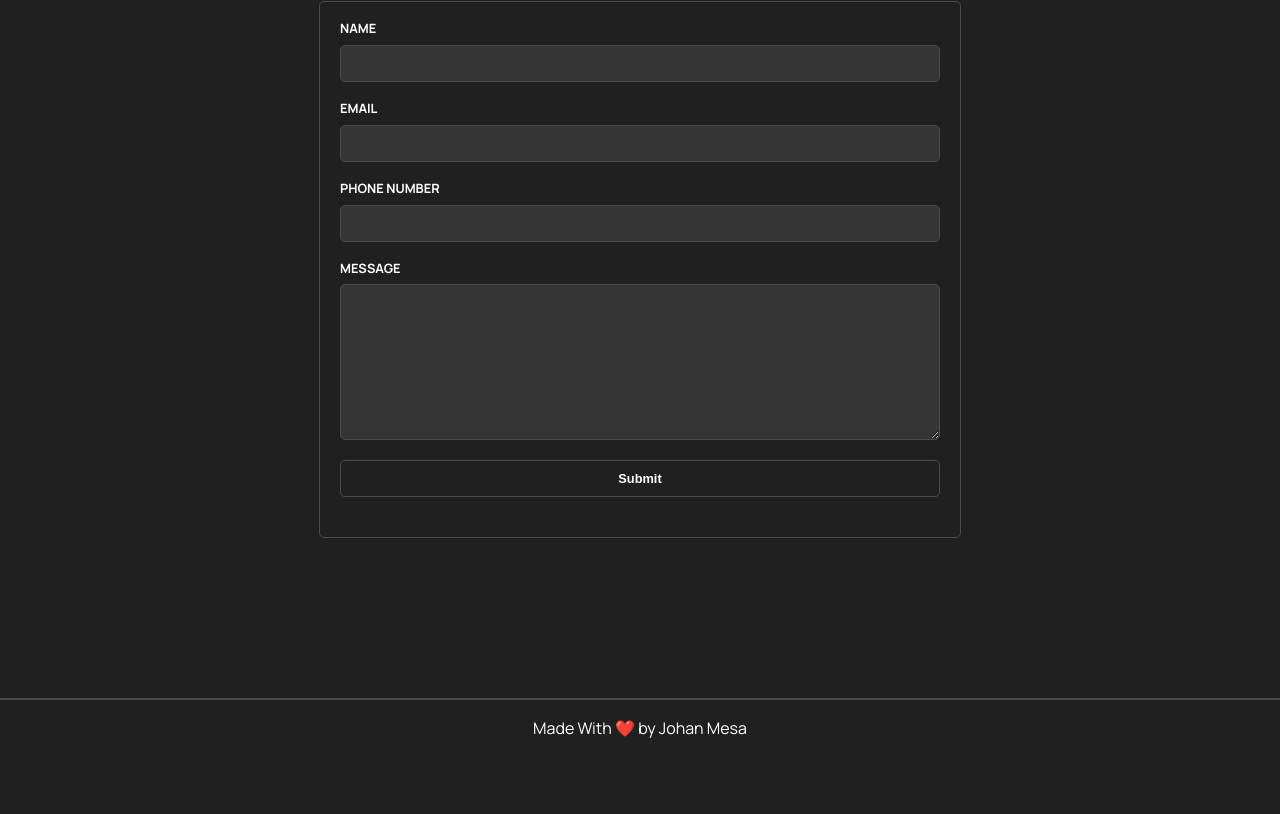
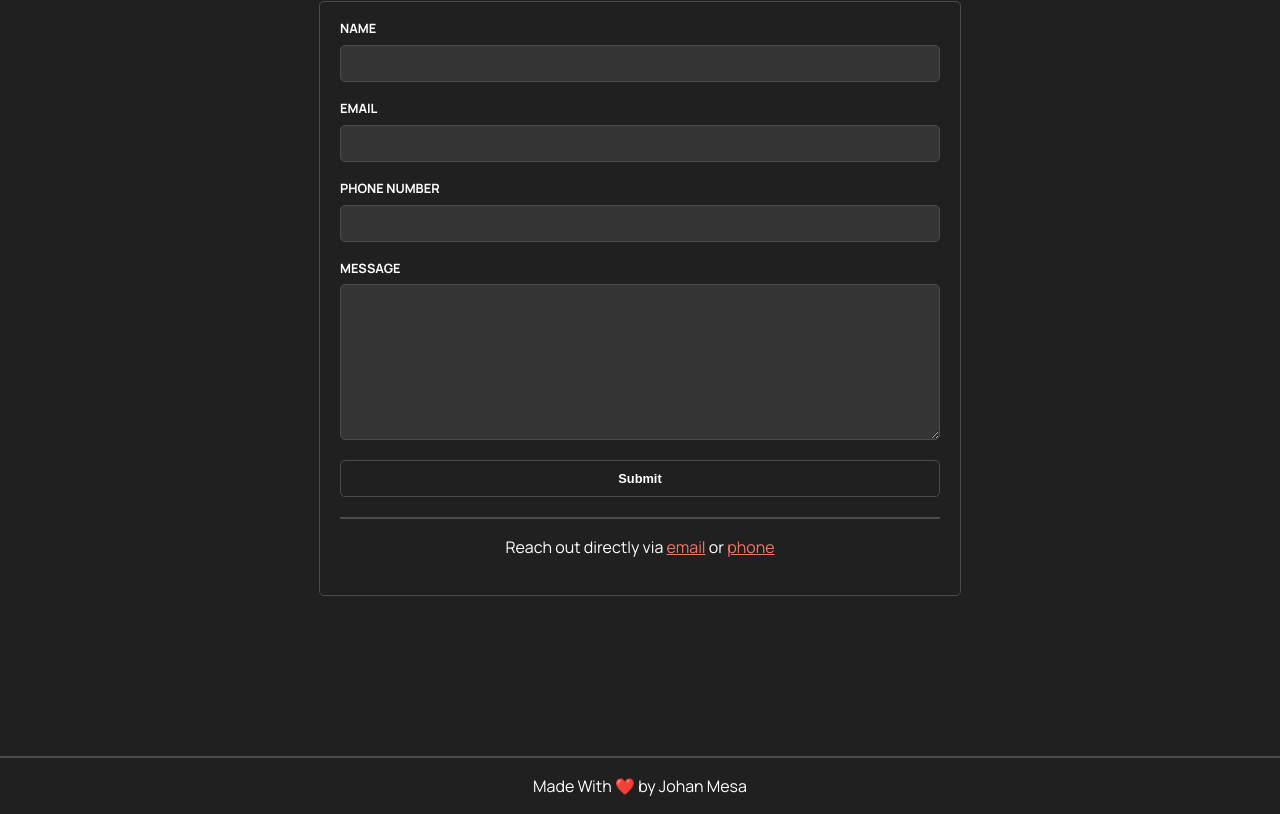
Before and after one commit to GravityCodes/portfolio, a React (Vite) app: page / in a window 1280 px wide. Shown: the part 2876-3690 px from the top of the page. Before the commit the page ends 3632 px from the top, so only its background shows below. Built offline with nearby package versions, Linux system fonts and the light colour scheme.

Commit message:
feat: add contact options to form

```diff
--- a/src/app.module.css
+++ b/src/app.module.css
@@ -167,7 +167,10 @@
   border-radius: var(--border-radius);
   right: -10px;
   bottom: -10px;
-  transition: transform 0.5s ease-in-out;
+  transition:
+    transform 0.5s ease-in-out,
+    border-radius 0.5s ease-in-out,
+    width 0.5s ease-in-out;
 }
 
 .imageContainer:hover > .backBox,
@@ -177,7 +180,8 @@
 }
 
 .imageContainer:hover > .frontBox {
-  transform: rotate(360deg) scale(0.4);
+  border-radius: 40px;
+  transform: scale(0.4);
 }
 
 .summary {
--- a/src/components/Form.tsx
+++ b/src/components/Form.tsx
@@ -117,6 +117,26 @@ const Form = ({ onMouseEnterFunc, onMouseLeaveFunc }: formProps) => {
           ""
         )}
         {sent ? <p className={styles.sent}>Message has been sent!</p> : ""}
+        <div className={styles.contactOptions}>
+          <p>
+            Reach out directly via{" "}
+            <a
+              href="mailto:Johan.mesa2001@gmail.com"
+              onMouseEnter={onMouseEnterFunc}
+              onMouseLeave={onMouseLeaveFunc}
+            >
+              email
+            </a>{" "}
+            or{" "}
+            <a
+              href="tel:8579301820"
+              onMouseEnter={onMouseEnterFunc}
+              onMouseLeave={onMouseLeaveFunc}
+            >
+              phone
+            </a>
+          </p>
+        </div>
       </form>
     </div>
   );
--- a/src/components/form.module.css
+++ b/src/components/form.module.css
@@ -77,3 +77,13 @@
   font-weight: bold;
   text-align: center;
 }
+
+.contactOptions {
+  text-align: center;
+  border-top: 2px solid var(--clr-surface-a20);
+  padding: 20px;
+}
+
+.contactOptions a {
+  color: var(--clr-primary-a20);
+}
```
